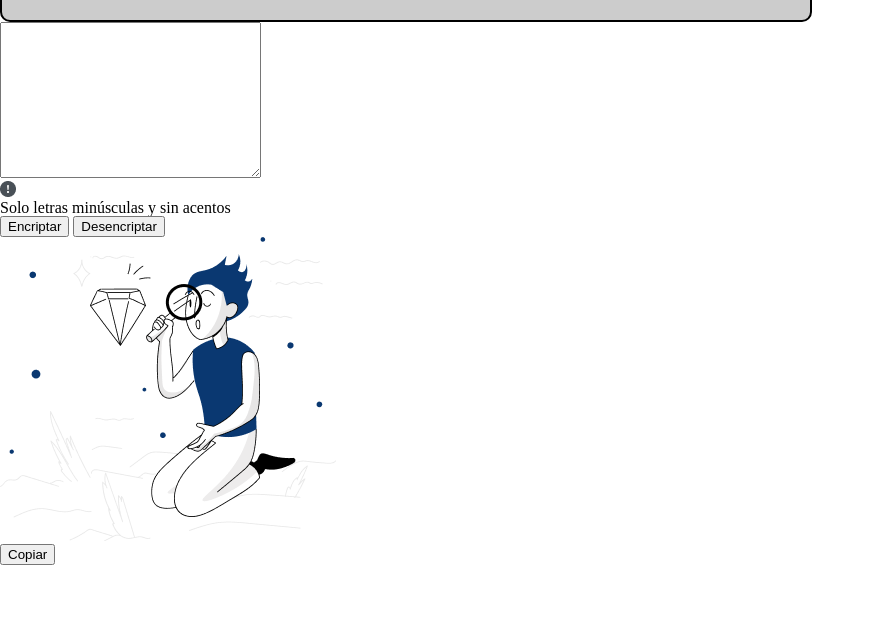
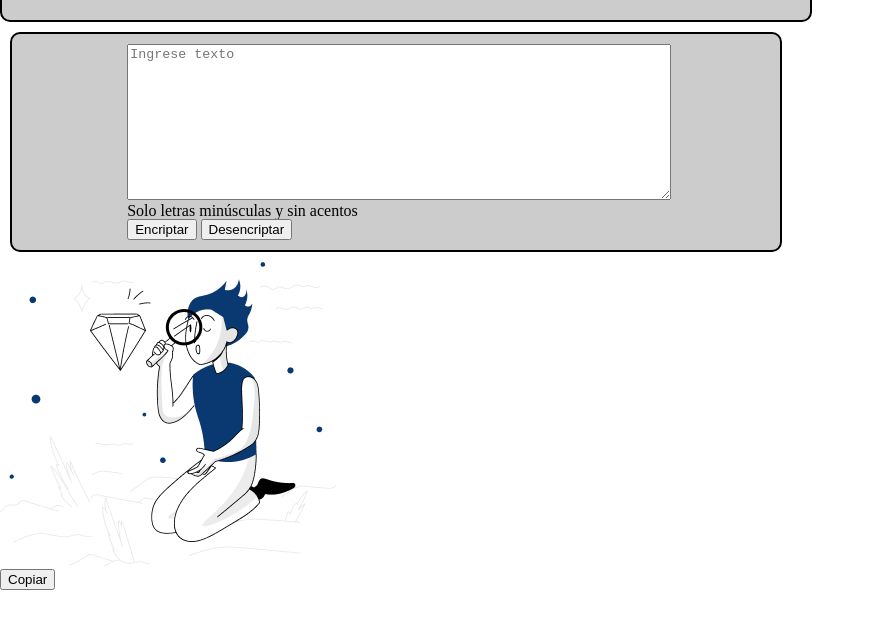
Before and after one commit to Saiperex/Encriptador, a plain HTML site: page index.html in a window 1280 px wide. Shown: the part 73-702 px from the top of the page, without its empty margins (0-875 px from the left). Drawn offline with Linux system fonts and the light colour scheme.

Commit message:
Primer configuracion de main

```diff
--- a/index.html
+++ b/index.html
@@ -10,12 +10,10 @@
     <header class="logo-Alura">
         <img src="imagenes/logo.png" alt="logo Alura">
     </header>
+
     <main class="caja-encriptar-desencriptar">
-        <section class="contenedor">
-            <div class="texto">
-                <textarea name="" id="" cols="30" rows="10"></textarea>
-            </div>
-            <img src="imagenes/alert.png" alt="">
+        <section class="encriptar-desencriptar">
+            <textarea class="contenedor-textarea" name="escritura" id="" cols="60" rows="10" placeholder="Ingrese texto"></textarea>
             <p>Solo letras minúsculas y sin acentos</p>
             <button class="encriptar">Encriptar</button>
             <button class="desencriptar">Desencriptar</button>
--- a/style-index.css
+++ b/style-index.css
@@ -9,4 +9,21 @@ header
     border-radius: 10px;
 }
 /*Main*/
+.caja-encriptar-desencriptar
+{
+    margin: 10px;
+    background-color: #cccccc;
+    width: 60%;
+    border: 2px solid black;
+    border-radius: 10px;
+}
+.encriptar-desencriptar
+{
+    width: 70%;
+    margin: 10px auto;
+}
+.contenedor-textarea
+{
+    width: 100%;
+}
 /*section*/
```
